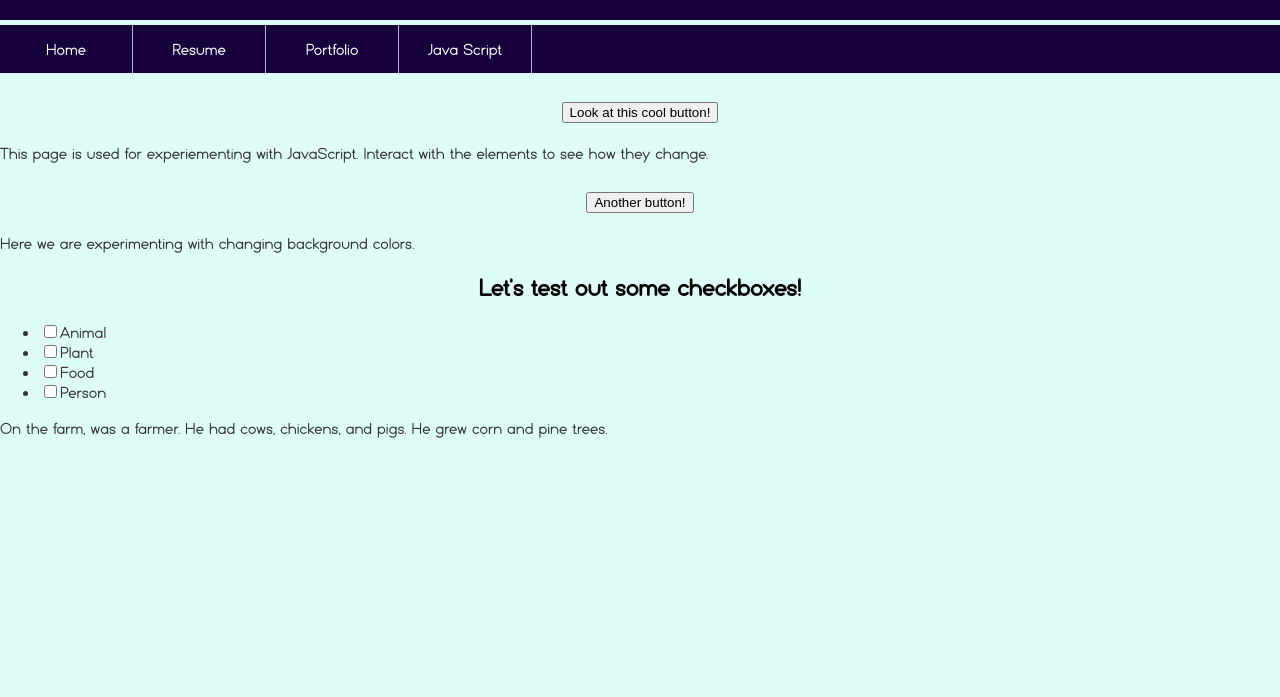
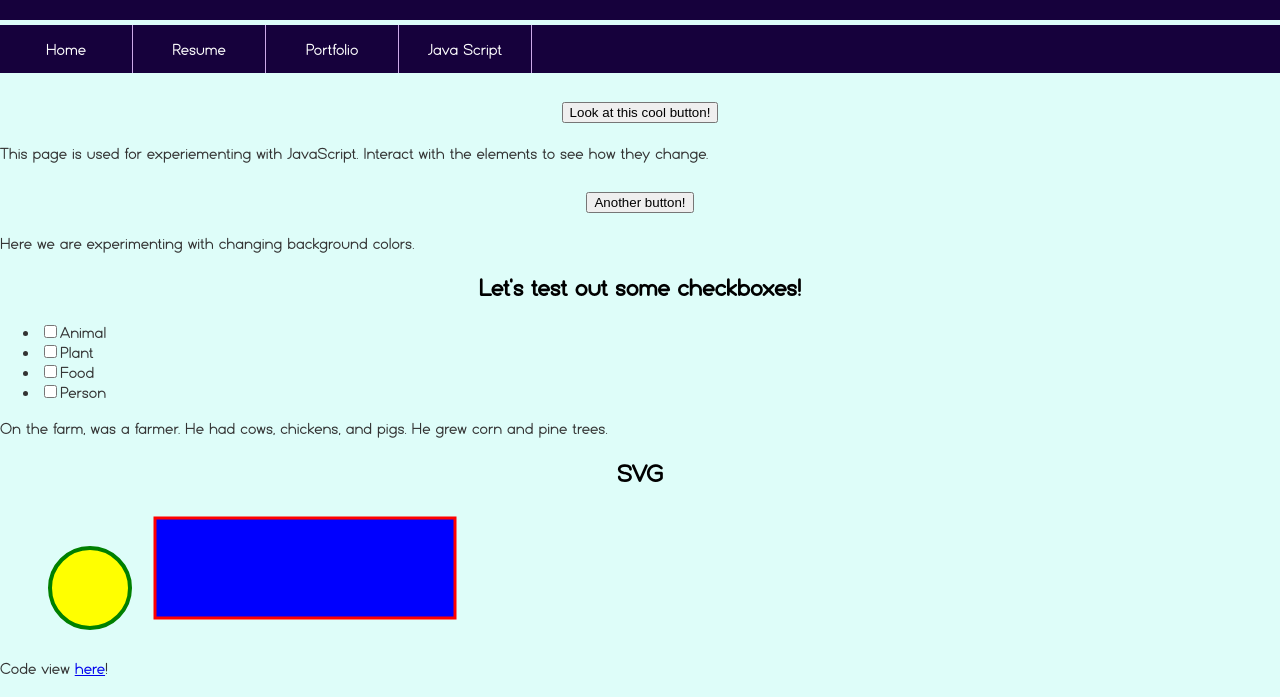
Before and after one commit to lindseyxwood/lindsey-wood-blog, a plain HTML site: page docs/js.html in a window 1280 px wide. Shown: the part 103-800 px from the top of the page. Drawn offline with Linux system fonts and the light colour scheme.

Commit message:
adding svgs

```diff
--- a/docs/js.html
+++ b/docs/js.html
@@ -31,9 +31,11 @@
             <h2>
                 <button>Look at this cool button!</button>
             </h2>
-            <p id="colorToggle">This page is used for experiementing with JavaScript. Interact with the elements to
-                see how they change.</p>
-            <h2><button>Another button!</button></h2>
+            <p id="colorToggle">This page is used for experiementing with JavaScript. Interact with
+                the elements to see how they change.</p>
+            <h2>
+                <button>Another button!</button>
+            </h2>
             <p>Here we are experimenting with changing background colors.</p>
             <h2>Let's test out some checkboxes!</h2>
             <ul>
@@ -42,7 +44,30 @@
                 <li><input type="checkbox" value="food" />Food</li>
                 <li><input type="checkbox" value="pers" />Person</li>
             </ul>
-            <p class="sample">On the farm, was a <span class="pers">farmer</span>. He had <span class="anml">cows</span>, <span class="anml">chickens</span>, and <span class="anml">pigs</span>. He grew <span class="food">corn</span> and <span class="plt">pine trees</span>.</p>
+            <p class="sample">On the farm, was a <span class="pers">farmer</span>. He had <span
+                    class="anml">cows</span>, <span class="anml">chickens</span>, and <span
+                    class="anml">pigs</span>. He grew <span class="food">corn</span> and <span
+                    class="plt">pine trees</span>.</p>
+            <h2>SVG</h2>
+            <figure id="circle">
+                <svg width="100" height="100" xmlns="http://www.w3.org/2000/svg">
+                    <circle cx="50" cy="50" r="40" stroke="green" stroke-width="4" fill="yellow">
+                        <animate attributeName="cx" begin="0s" dur="8s" from="50" to="90%"
+                            fill="freeze"/>
+                    </circle>
+                </svg>
+                <svg width="320" height="130" xmlns="http://www.w3.org/2000/svg">
+                    <rect width="300" height="100" x="10" y="10"
+                        style="fill:rgb(0,0,255);stroke-width:3;stroke:red">
+                        <animateMotion
+                            path="M0,0 q60,100 100,0 q60,-20 100,0"
+                            begin="0s"
+                            dur="10s"
+                            repeatCount="indefinite" />
+                    </rect>
+                </svg>
+            </figure>
+            <p>Code view <a href="https://github.com/lindseyxwood/lindsey-wood-blog/tree/main/docs">here</a>!</p>
         </div>
     </body>
 </html>
```
